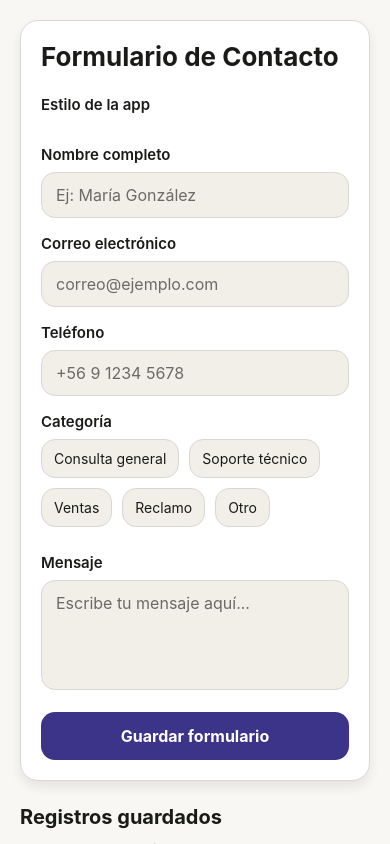
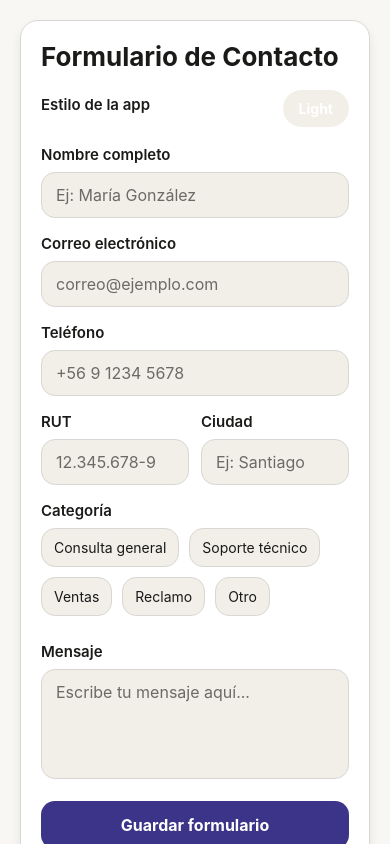
Before and after one commit to Reynazo/form-app, a React Native app: screen / in a window 390 px wide. Built offline with nearby package versions, Linux system fonts and the light colour scheme.

Commit message:
Upgrade
Agregue RUT y Ciudad

```diff
--- a/App.jsx
+++ b/App.jsx
@@ -25,6 +25,8 @@ const initialForm = {
   nombre: '',
   email: '',
   telefono: '',
+  rut: '',
+  ciudad: '',
   categoria: '',
   mensaje: '',
 }
@@ -65,6 +67,34 @@ function formatDate(iso) {
   })
 }
 
+// Formatea RUT automáticamente: 12345678 → 12.345.678-9
+function formatRut(value) {
+  const clean = value.replace(/[^0-9kK]/g, '').toUpperCase()
+  if (clean.length < 2) return clean
+  const body = clean.slice(0, -1)
+  const dv = clean.slice(-1)
+  const formatted = body.replace(/\B(?=(\d{3})+(?!\d))/g, '.')
+  return `${formatted}-${dv}`
+}
+
+// Valida RUT chileno con dígito verificador
+function validateRut(rut) {
+  const clean = rut.replace(/[^0-9kK]/g, '').toUpperCase()
+  if (clean.length < 8) return false
+  const body = clean.slice(0, -1)
+  const dv = clean.slice(-1)
+  let sum = 0
+  let multiplier = 2
+  for (let i = body.length - 1; i >= 0; i--) {
+    sum += parseInt(body[i]) * multiplier
+    multiplier = multiplier === 7 ? 2 : multiplier + 1
+  }
+  const remainder = 11 - (sum % 11)
+  const expected =
+    remainder === 11 ? '0' : remainder === 10 ? 'K' : String(remainder)
+  return dv === expected
+}
+
 export default function App() {
   const [mode, setMode] = useState('light')
   const [form, setForm] = useState(initialForm)
@@ -88,7 +118,6 @@ export default function App() {
       if (savedTheme === 'light' || savedTheme === 'dark') {
         setMode(savedTheme)
       }
-
       const savedData = await AsyncStorage.getItem(STORAGE_KEY)
       if (savedData) {
         setSubmissions(JSON.parse(savedData))
@@ -99,18 +128,20 @@ export default function App() {
   }
 
   const handleChange = (key, value) => {
-    setForm((prev) => ({
-      ...prev,
-      [key]: value,
-    }))
+    setForm((prev) => ({ ...prev, [key]: value }))
+  }
+
+  const handleRutChange = (value) => {
+    const clean = value.replace(/[^0-9kK]/g, '')
+    if (clean.length <= 9) {
+      setForm((prev) => ({ ...prev, rut: formatRut(clean) }))
+    }
   }
 
   const validate = () => {
     const errs = {}
 
-    if (!form.nombre.trim()) {
-      errs.nombre = 'Campo requerido'
-    }
+    if (!form.nombre.trim()) errs.nombre = 'Campo requerido'
 
     if (!form.email.trim()) {
       errs.email = 'Campo requerido'
@@ -118,13 +149,17 @@ export default function App() {
       errs.email = 'Correo inválido'
     }
 
-    if (!form.categoria) {
-      errs.categoria = 'Selecciona una categoría'
+    if (!form.rut.trim()) {
+      errs.rut = 'Campo requerido'
+    } else if (!validateRut(form.rut)) {
+      errs.rut = 'RUT inválido'
     }
 
-    if (!form.mensaje.trim()) {
-      errs.mensaje = 'Campo requerido'
-    }
+    if (!form.ciudad.trim()) errs.ciudad = 'Campo requerido'
+
+    if (!form.categoria) errs.categoria = 'Selecciona una categoría'
+
+    if (!form.mensaje.trim()) errs.mensaje = 'Campo requerido'
 
     return errs
   }
@@ -140,10 +175,7 @@ export default function App() {
   const handleSubmit = async () => {
     const errs = validate()
     setErrors(errs)
-
-    if (Object.keys(errs).length > 0) {
-      return
-    }
+    if (Object.keys(errs).length > 0) return
 
     const entry = {
       ...form,
@@ -158,10 +190,7 @@ export default function App() {
     setForm(initialForm)
     setErrors({})
     setStatusMessage('Formulario guardado correctamente')
-
-    setTimeout(() => {
-      setStatusMessage('')
-    }, 3000)
+    setTimeout(() => setStatusMessage(''), 3000)
   }
 
   return (
@@ -176,29 +205,16 @@ export default function App() {
           <View style={styles.themeRow}>
             <Text style={[styles.label, { color: theme.text }]}>Estilo de la app</Text>
             <Pressable
-              style={[
-                styles.toggleButton,
-                {
-                  backgroundColor:
-                    mode === 'light' ? theme.accentBg : theme.surfaceAlt,
-                },
-              ]}
+              style={[styles.toggleButton, { backgroundColor: theme.surfaceAlt }]}
               onPress={() => setMode((prev) => (prev === 'light' ? 'dark' : 'light'))}
             >
-              <Text
-                style={[
-                  styles.toggleText,
-                  {
-                    color:
-                      mode === 'light' ? theme.accentText : theme.accentText,
-                  },
-                ]}
-              >
+              <Text style={[styles.toggleText, { color: theme.accentText }]}>
                 {mode === 'light' ? 'Light' : 'Dark'}
               </Text>
             </Pressable>
           </View>
 
+          {/* Nombre */}
           <View style={styles.field}>
             <Text style={[styles.label, { color: theme.text }]}>Nombre completo</Text>
             <TextInput
@@ -206,11 +222,12 @@ export default function App() {
               placeholder="Ej: María González"
               placeholderTextColor={theme.textMuted}
               value={form.nombre}
-              onChangeText={(value) => handleChange('nombre', value)}
+              onChangeText={(v) => handleChange('nombre', v)}
             />
             {errors.nombre && <Text style={styles.error}>{errors.nombre}</Text>}
           </View>
 
+          {/* Email */}
           <View style={styles.field}>
             <Text style={[styles.label, { color: theme.text }]}>Correo electrónico</Text>
             <TextInput
@@ -220,11 +237,12 @@ export default function App() {
               value={form.email}
               keyboardType="email-address"
               autoCapitalize="none"
-              onChangeText={(value) => handleChange('email', value)}
+              onChangeText={(v) => handleChange('email', v)}
             />
             {errors.email && <Text style={styles.error}>{errors.email}</Text>}
           </View>
 
+          {/* Teléfono */}
           <View style={styles.field}>
             <Text style={[styles.label, { color: theme.text }]}>Teléfono</Text>
             <TextInput
@@ -233,10 +251,39 @@ export default function App() {
               placeholderTextColor={theme.textMuted}
               value={form.telefono}
               keyboardType="phone-pad"
-              onChangeText={(value) => handleChange('telefono', value)}
+              onChangeText={(v) => handleChange('telefono', v)}
             />
           </View>
 
+          {/* RUT y Ciudad en fila */}
+          <View style={styles.row}>
+            <View style={[styles.field, styles.halfField]}>
+              <Text style={[styles.label, { color: theme.text }]}>RUT</Text>
+              <TextInput
+                style={[styles.input, { backgroundColor: theme.surfaceAlt, color: theme.text, borderColor: theme.border }]}
+                placeholder="12.345.678-9"
+                placeholderTextColor={theme.textMuted}
+                value={form.rut}
+                autoCapitalize="characters"
+                onChangeText={handleRutChange}
+              />
+              {errors.rut && <Text style={styles.error}>{errors.rut}</Text>}
+            </View>
+
+            <View style={[styles.field, styles.halfField]}>
+              <Text style={[styles.label, { color: theme.text }]}>Ciudad</Text>
+              <TextInput
+                style={[styles.input, { backgroundColor: theme.surfaceAlt, color: theme.text, borderColor: theme.border }]}
+                placeholder="Ej: Santiago"
+                placeholderTextColor={theme.textMuted}
+                value={form.ciudad}
+                onChangeText={(v) => handleChange('ciudad', v)}
+              />
+              {errors.ciudad && <Text style={styles.error}>{errors.ciudad}</Text>}
+            </View>
+          </View>
+
+          {/* Categoría */}
           <View style={styles.field}>
             <Text style={[styles.label, { color: theme.text }]}>Categoría</Text>
             <View style={styles.categoryContainer}>
@@ -246,18 +293,13 @@ export default function App() {
                   style={[
                     styles.categoryItem,
                     {
-                      backgroundColor:
-                        form.categoria === item ? theme.accent : theme.surfaceAlt,
+                      backgroundColor: form.categoria === item ? theme.accent : theme.surfaceAlt,
                       borderColor: theme.border,
                     },
                   ]}
                   onPress={() => handleChange('categoria', item)}
                 >
-                  <Text
-                    style={{
-                      color: form.categoria === item ? theme.accentText : theme.text,
-                    }}
-                  >
+                  <Text style={{ color: form.categoria === item ? theme.accentText : theme.text }}>
                     {item}
                   </Text>
                 </Pressable>
@@ -266,20 +308,17 @@ export default function App() {
             {errors.categoria && <Text style={styles.error}>{errors.categoria}</Text>}
           </View>
 
+          {/* Mensaje */}
           <View style={styles.field}>
             <Text style={[styles.label, { color: theme.text }]}>Mensaje</Text>
             <TextInput
-              style={[
-                styles.input,
-                styles.textarea,
-                { backgroundColor: theme.surfaceAlt, color: theme.text, borderColor: theme.border },
-              ]}
+              style={[styles.input, styles.textarea, { backgroundColor: theme.surfaceAlt, color: theme.text, borderColor: theme.border }]}
               placeholder="Escribe tu mensaje aquí..."
               placeholderTextColor={theme.textMuted}
               value={form.mensaje}
               multiline
               numberOfLines={4}
-              onChangeText={(value) => handleChange('mensaje', value)}
+              onChangeText={(v) => handleChange('mensaje', v)}
             />
             {errors.mensaje && <Text style={styles.error}>{errors.mensaje}</Text>}
           </View>
@@ -298,6 +337,7 @@ export default function App() {
           ) : null}
         </View>
 
+        {/* Registros */}
         <View style={styles.records}>
           <Text style={[styles.subtitle, { color: theme.text }]}>Registros guardados</Text>
           {submissions.length === 0 ? (
@@ -310,6 +350,12 @@ export default function App() {
               >
                 <Text style={[styles.recordName, { color: theme.text }]}>{item.nombre}</Text>
                 <Text style={[styles.recordText, { color: theme.textMuted }]}>{item.email}</Text>
+                {item.rut ? (
+                  <Text style={[styles.recordText, { color: theme.textMuted }]}>RUT: {item.rut}</Text>
+                ) : null}
+                {item.ciudad ? (
+                  <Text style={[styles.recordText, { color: theme.textMuted }]}>📍 {item.ciudad}</Text>
+                ) : null}
                 <Text style={[styles.recordText, { color: theme.textMuted }]}>{item.categoria}</Text>
                 <Text style={[styles.recordDate, { color: theme.textMuted }]}>{formatDate(item.createdAt)}</Text>
               </View>
@@ -367,6 +413,14 @@ const styles = StyleSheet.create({
   },
   field: {
     marginBottom: 16,
+  },
+  // Fila para RUT y Ciudad
+  row: {
+    flexDirection: 'row',
+    gap: 12,
+  },
+  halfField: {
+    flex: 1,
   },
   input: {
     borderWidth: 1,
```
